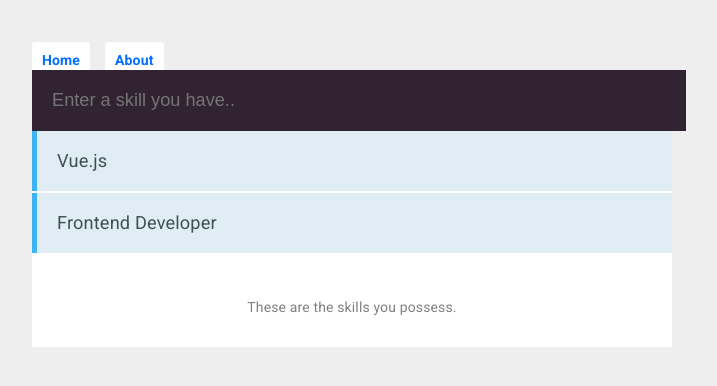
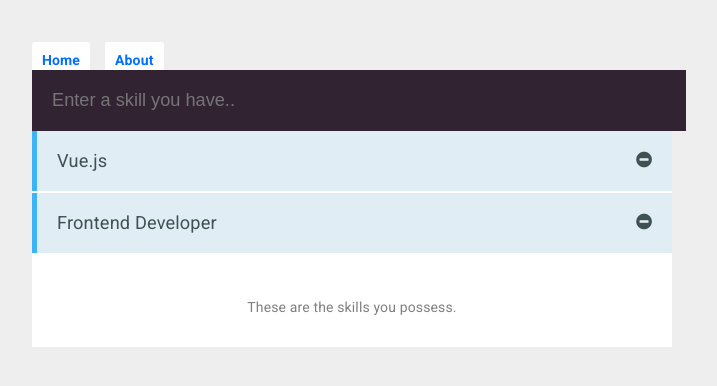
Before and after one commit to BrentBauman86/vue-test, a Vue app: page / in a window 1280 px wide. Shown: the top 386 px of the page, without its empty margins (288-1005 px from the left). Built offline with nearby package versions, Linux system fonts and the light colour scheme; a small style sheet from the web is missing.

Commit message:
add delete capability to items list

```diff
--- a/src/components/About.vue
+++ b/src/components/About.vue
@@ -1,6 +1,17 @@
 <template>
 <div class="about">
-    <h1>This is an about page</h1>
+    <h1>Hello {{ their_name }}, This is an about page</h1>
     <p>Lorem</p>
     </div>
     </template>
+
+<script>
+export default {
+  name: 'Skills',
+ data() {
+   return {
+  their_name: this.$route.params.name
+    }
+  }
+}
+</script>
--- a/src/components/Skills.vue
+++ b/src/components/Skills.vue
@@ -11,7 +11,10 @@
       </form>
 
       <ul>
-          <li v-for="(data, index) in skills" :key='index'> {{ data.skill }}</li>
+          <li v-for="(data, index) in skills" :key='index'>
+            {{ data.skill }}
+            <i class='fa fa-minus-circle' v-on:click="remove(index)"></i>
+            </li>
       </ul>
 
     <p>These are the skills you possess.</p>
@@ -41,14 +44,18 @@
           console.log('Not valid');
         }
       })
+    },
+    remove(id) {
+      this.skills.splice(id,1);
+      }
     }
   }
-}
 </script>
 
 <!-- Add "scoped" attribute to limit CSS to this component only -->
 <style scoped>
 @import "https://cdn.jsdelivr.net/npm/animate.css@3.5.1";
+@import "https://maxcdn.bootstrapcdn.com/font-awesome/4.7.0/css/font-awesome.min.css";
 
 .holder {
   background: #fff;
@@ -115,4 +122,9 @@
     transform: scale(1);
   }
 }
+
+i {
+  float: right;
+  cursor: pointer;
+}
 </style>
--- a/src/router.js
+++ b/src/router.js
@@ -13,7 +13,7 @@
         component: Skills
         },
         {
-        path: '/about',
+        path: '/about/:name',
         name: 'about',
         component: About
         },
```
